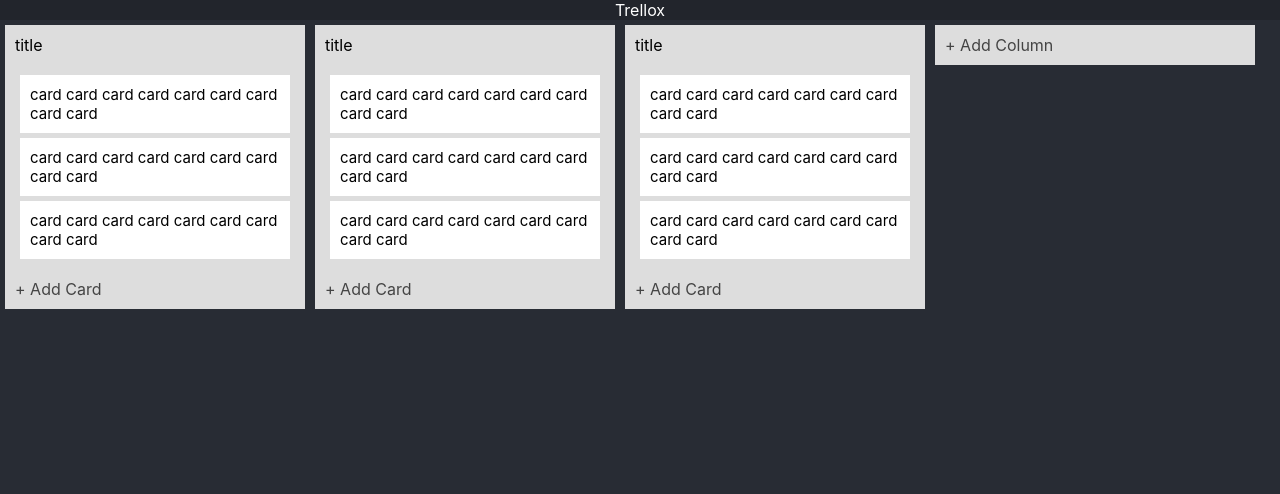
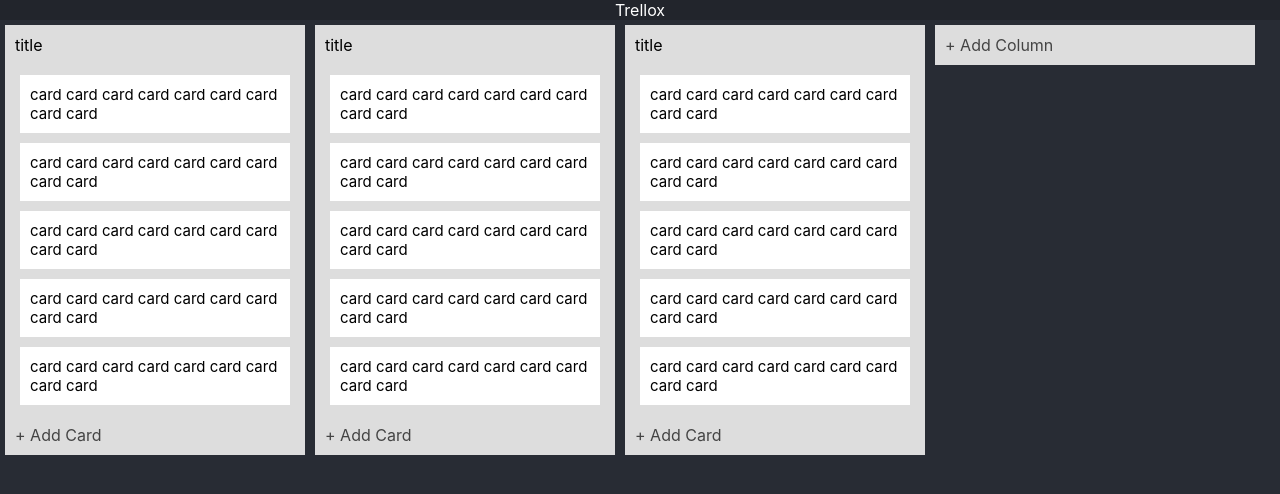
Before and after one commit to kayacihan/trellox, a React (Create React App) app: page / in a window 1280 px wide. Shown: the top 494 px of the page. Built offline with nearby package versions, Linux system fonts and the light colour scheme.

Commit message:
dnd list template added

```diff
--- a/src/components/Cards.js
+++ b/src/components/Cards.js
@@ -1,12 +1,11 @@
 import React, { Component } from "react";
 import Card from "./Card";
+
 
 class Cards extends Component {
     render() {
         return (
             <div className="Cards">
-                <Card />
-                <Card />
                 <Card />
             </div>
         )
--- a/src/components/Column.js
+++ b/src/components/Column.js
@@ -1,13 +1,80 @@
 import React, { Component } from "react";
+import { DragDropContext, Droppable, Draggable } from "react-beautiful-dnd";
 import Cards from "./Cards";
+
+// fake data generator
+const getItems = count =>
+    Array.from({ length: count }, (v, k) => k).map(k => ({
+        id: `item-${k}`,
+        content: `item ${k}`
+    }));
+
+
+// a little function to help us with reordering the result
+const reorder = (list, startIndex, endIndex) => {
+    const result = Array.from(list);
+    const [removed] = result.splice(startIndex, 1);
+    result.splice(endIndex, 0, removed);
+
+    return result;
+};
+
 class Column extends Component {
+    constructor(props) {
+        super(props);
+        this.state = {
+            items: getItems(5)
+        };
+        this.onDragEnd = this.onDragEnd.bind(this);
+    }
+
+    onDragEnd(result) {
+        // dropped outside the list
+        if (!result.destination) {
+            return;
+        }
+
+        const items = reorder(
+            this.state.items,
+            result.source.index,
+            result.destination.index
+        );
+
+        this.setState({
+            items
+        });
+    }
+
     render() {
         return (
-            <div className="Column">
+            <DragDropContext onDragEnd={this.onDragEnd}>
+                <Droppable droppableId="droppable">
+                    {(provided, snapshot) => (
+                        <div  {...provided.droppableProps}
+                            ref={provided.innerRef} className="Column">
                 <div className="Column-Title">title</div>
-                <Cards />
+                            {this.state.items.map((item, index) => (
+                                <Draggable key={item.id} draggableId={item.id} index={index}>
+                                    {(provided, snapshot) => (
+                                        <div
+                                            ref={provided.innerRef}
+                                            {...provided.draggableProps}
+                                            {...provided.dragHandleProps}
+                                        >
+                                            <Cards />
+
+                                        </div>
+                                    )}
+                                </Draggable>
+                            ))}
+
+                            {provided.placeholder}
+
                 <div className="Column-Add-Card">+ Add Card</div>
             </div>
+                    )}
+                </Droppable>
+            </DragDropContext>
         )
     }
 }
```
